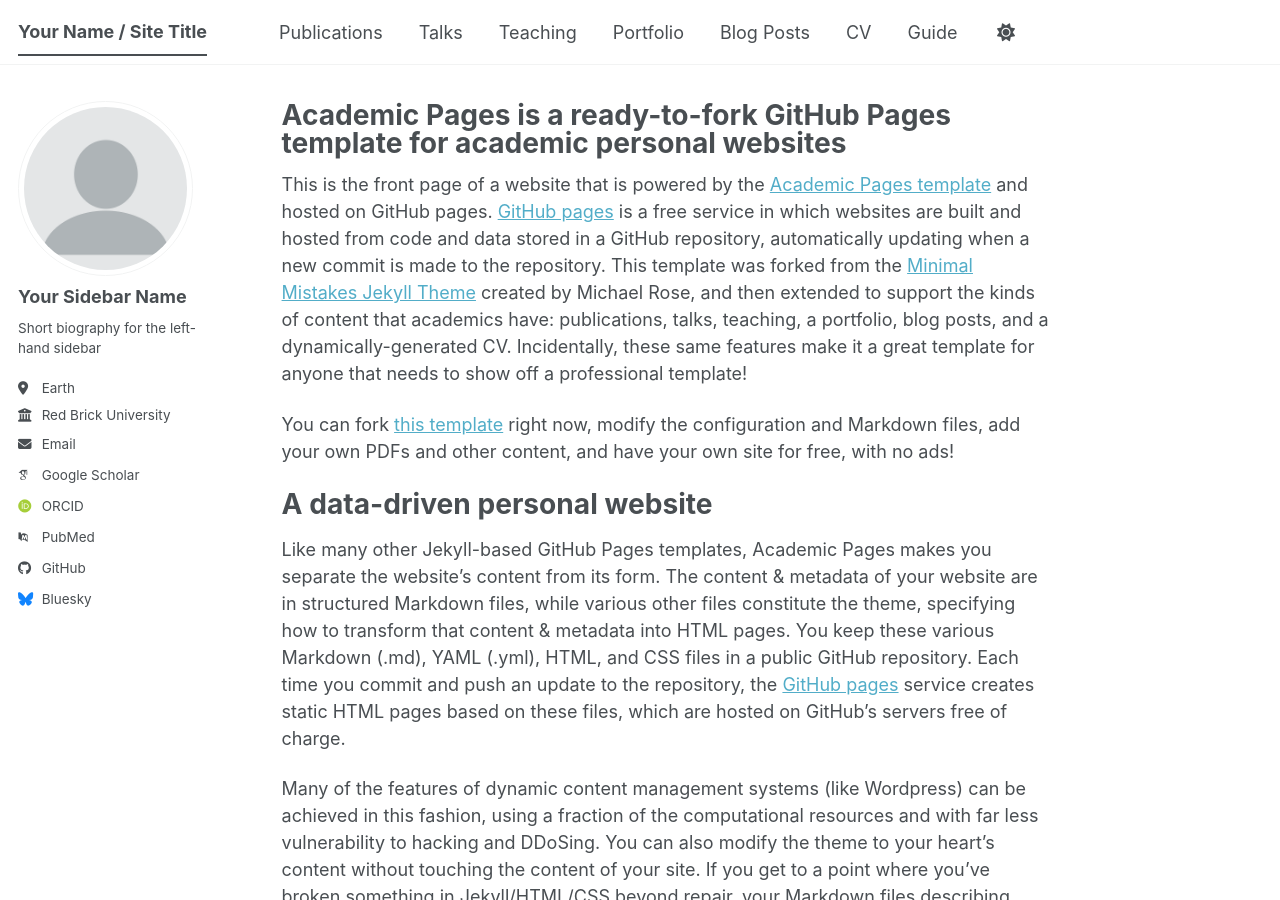
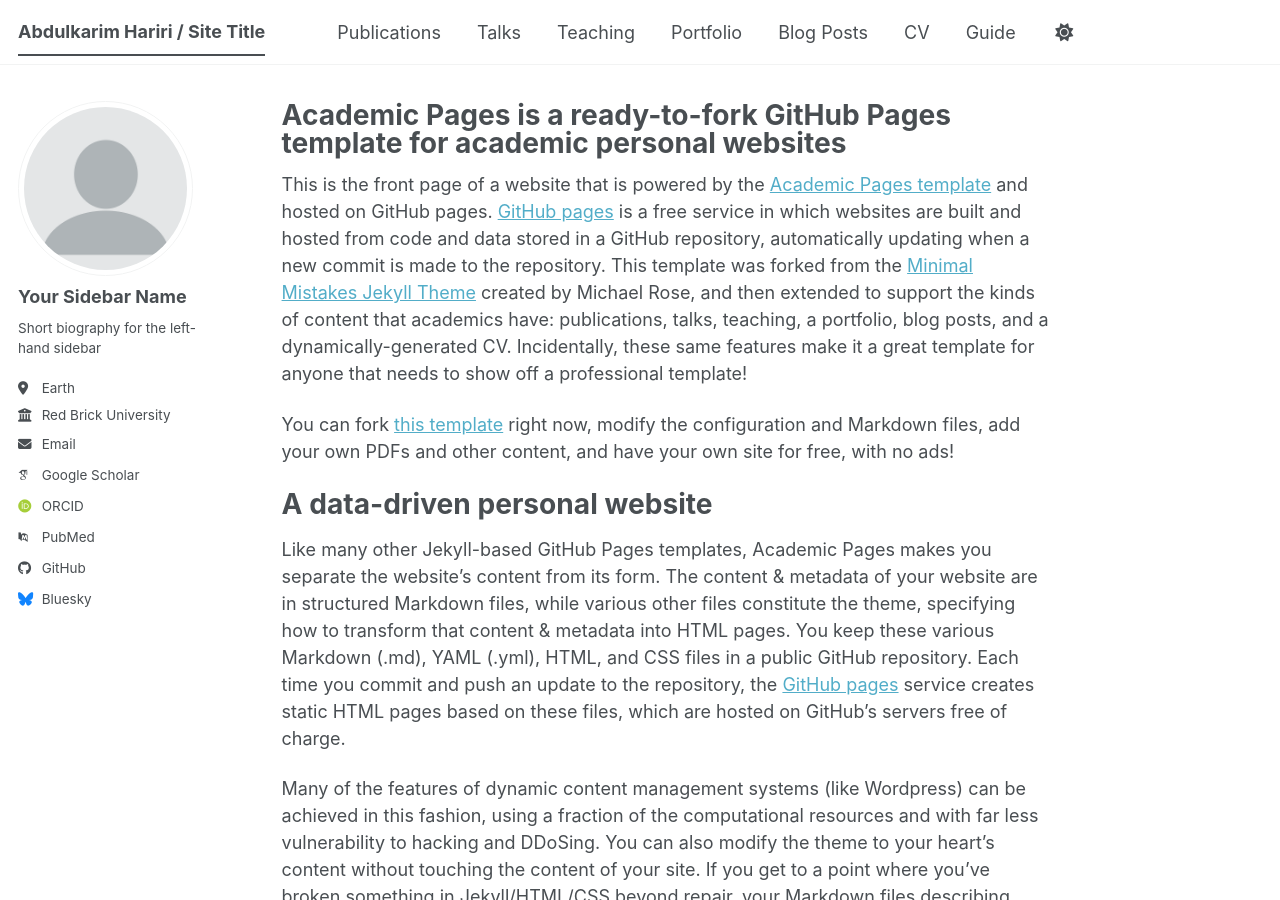
Before and after one commit to KareemHariri/KareemHariri.github.io, a Jekyll site: the page built from _pages/about.md, in a window 1280 px wide and 900 px high. Built offline with Jekyll 4.4.1, drawn with Linux system fonts in a browser that asks for light colours; some web fonts are replaced; a script bundle is joined from its source files by our own code; library files that are not in the unit come from our copies.

Commit message:
Update _config.yml

```diff
--- a/_config.yml
+++ b/_config.yml
@@ -9,7 +9,7 @@
 # Basic Site Settings
 locale                   : "en-US"
 site_theme               : "default" # The available themes options are "default", "air", "sunrise", "mint", "dirt" and "contrast"
-title                    : "Your Name / Site Title"
+title                    : "Abdulkarim Hariri / Site Title"
 title_separator          : "-"
 name                     : &name "Your Name"
 description              : &description "Your Name's academic portfolio"   # Update this with a general description of your site, this is the default if not overridden by a page
```
